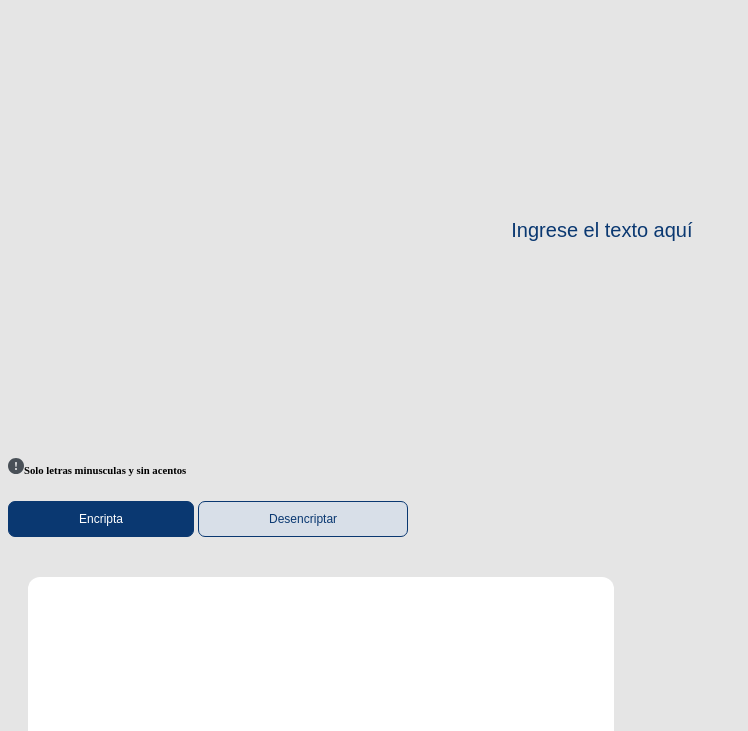
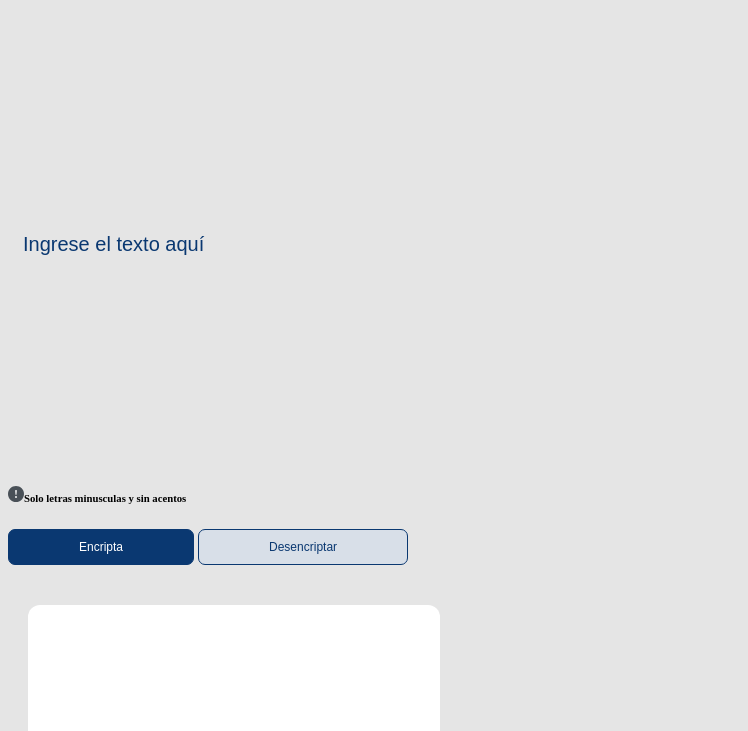
Before and after one commit to javierarteagagonzales/proyectos-sueltos, a plain HTML site: page encriptador/index.html in a window 1280 px wide. Shown: the part 69-800 px from the top of the page, without its empty margins (0-748 px from the left). Drawn offline with Linux system fonts and the light colour scheme.

Commit message:
modificando caja

```diff
--- a/encriptador/index.html
+++ b/encriptador/index.html
@@ -17,7 +17,7 @@
 
 
 <section class="cajas-escribir">
-<input class="mensajes" type="text" placeholder="Ingrese el texto aquí">
+<input class="mensajes-ingresa" type="text" placeholder="Ingrese el texto aquí">
 <div>
     <div>
         <h6 class="informacion"><img src="images/exclamation-circle-fill.svg" alt="" class="exclamacion">Solo letras minusculas y sin acentos</h6>
--- a/encriptador/style.css
+++ b/encriptador/style.css
@@ -1,7 +1,6 @@
 body{
     background-color: #E5E5E5;
-    display: flex;
-    flex-direction: column;
+
 }
 
 header{
@@ -9,18 +8,26 @@ header{
     margin-bottom: 20px;
 }
 
-.mensajes{
+
+input{
+    position: relative;
+    top: 0;
+    left: 0;
+}
+.mensajes-ingresa{
     width: 90%;
     height: 400px;
     background-color: transparent;
     border: unset;
+    padding: 15px;
+    text-align: left;
+    vertical-align: text-top;
 }
-.mensajes::placeholder{
+.mensajes-ingresa::placeholder{
     color: #0A3871;
     font-size: 20px;
-    text-align: right;
-
-
+    text-align: left;
+    vertical-align: top;
 }
 
 .cajas-escribir{
@@ -53,7 +60,7 @@ button#desencripta {
 */
 
 .cajas-mensaje{
-    width: 40%;
+    width: 35%;
 }
 
 .caja-muestra-mensajes{
@@ -61,7 +68,7 @@ button#desencripta {
     padding: 180px 40px 180px 40px;
     margin: 40px 10px 10px 20px;
     border-radius: 12px;
-    width: 100%;
+
 }
 
 .busca{
```
